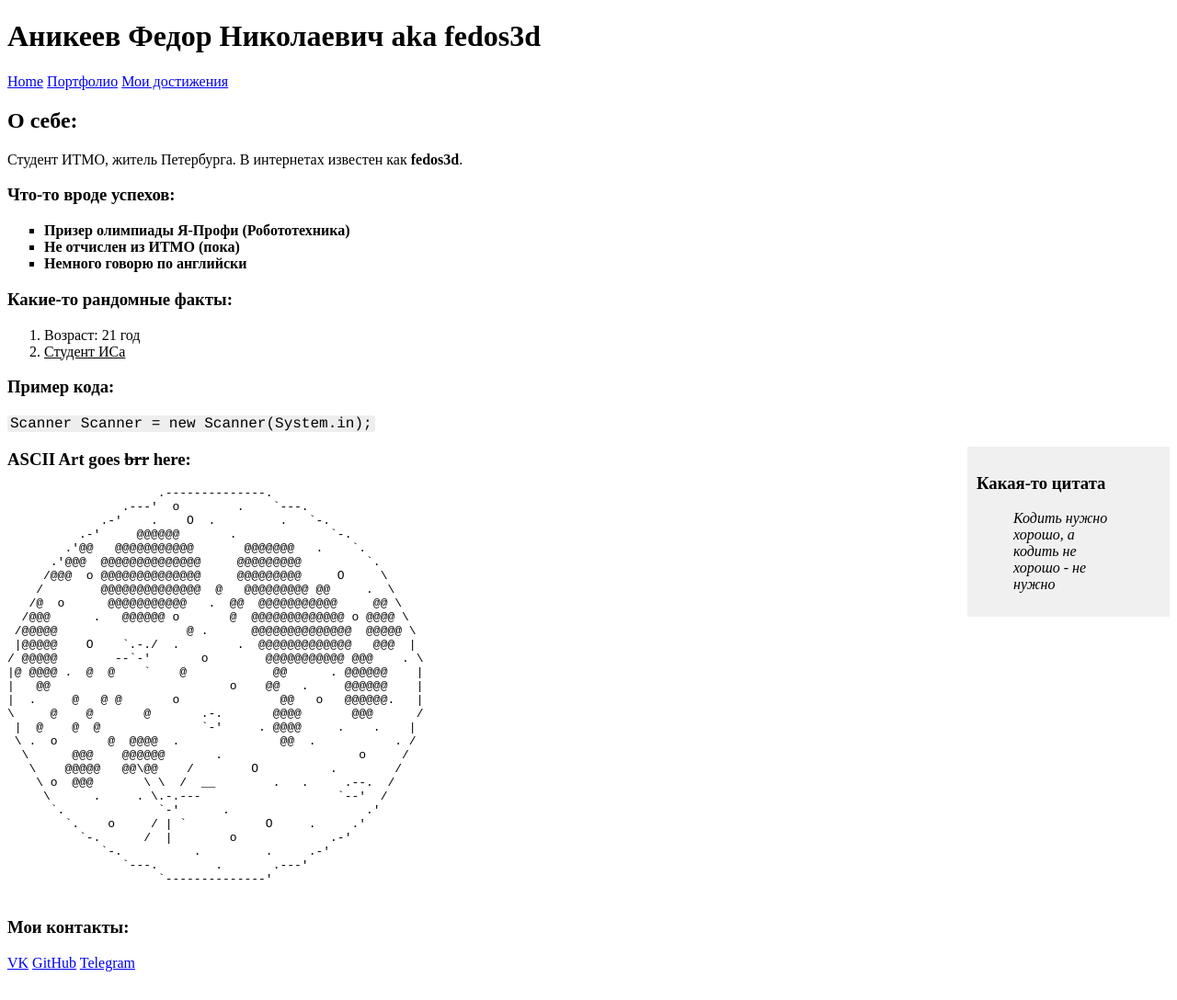
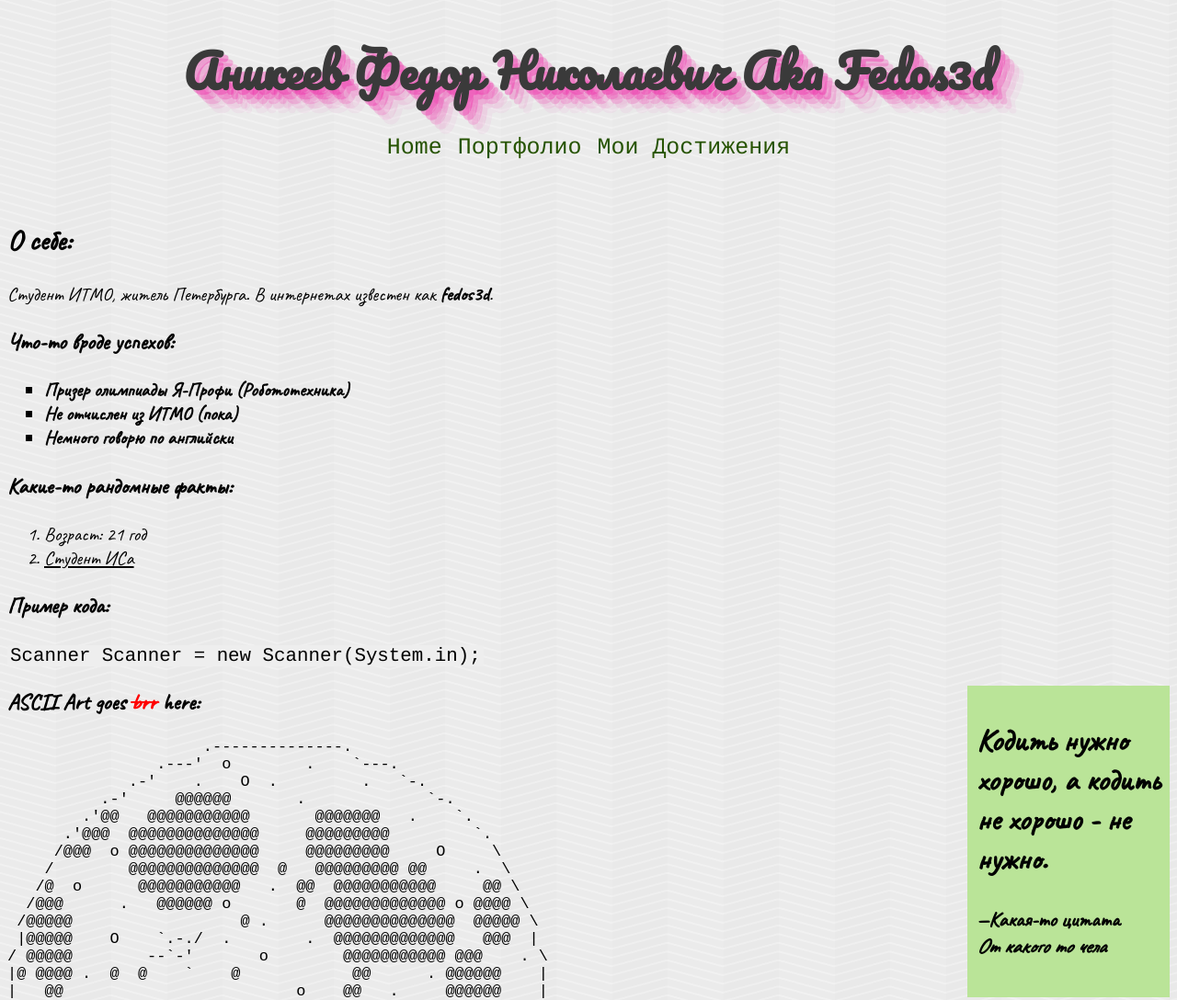
Before and after one commit to fedos3d/itmo_web, a plain HTML site: page index.html in a window 1280 px wide. Shown: the top 1088 px of the page at 92% size. Drawn offline with Linux system fonts and the light colour scheme; a web font is replaced by a local one.

Commit message:
Added smoe css

```diff
--- a/index.html
+++ b/index.html
@@ -6,11 +6,14 @@
     <meta charset="UTF-8">
     <meta name="keywords" content="Федор, Аникеев, резюме, ИТМО, ВК">
     <meta name="description" content="Аникеев Федор Николаевич, Студент ИТМО, группа М333031" >
+    <link rel="preconnect" href="https://fonts.googleapis.com">
+    <link rel="preconnect" href="https://fonts.gstatic.com" crossorigin>
+    <link href="https://fonts.googleapis.com/css2?family=Pacifico&family=Caveat&family=Orelega+One&display=swap" rel="stylesheet">
 </head>
 <body>
-<header>
+<header class="myheader">
     <h1>Аникеев Федор Николаевич aka fedos3d</h1>
-    <nav>
+    <nav class="mynav">
         <a href="index.html">Home</a> <a href="my_portfolio.html">Портфолио</a> <a href="my_achievements.html">Мои достижения</a>
     </nav>
 </header>
@@ -42,10 +45,14 @@
             <code>Scanner Scanner = new Scanner(System.in);</code></p>
     </section>
     <aside>
-        <h3>Какая-то цитата</h3>
-        <blockquote>
-            Кодить нужно хорошо, а кодить не хорошо - не нужно
-        </blockquote>
+        <div class="blockquote-wrapper">
+            <div class="blockquote">
+                <h1>
+                    Кодить нужно хорошо, а кодить не хорошо - не нужно.
+                </h1>
+                <h4>&mdash;Какая-то цитата<br><em>От какого то чела</em></h4>
+            </div>
+        </div>
     </aside>
     <section>
         <h3>ASCII Art goes <del>brr</del> here: </h3>
@@ -85,7 +92,7 @@
 <footer>
 <section>
     <h3>Мои контакты:</h3>
-    <p><a target="_blank" rel="noopener noreferrer" href="https://vk.com/fedos3d">VK</a> <a target="_blank" rel="noopener noreferrer"  href="https://github.com/fedos3d">GitHub</a> <a target="_blank" rel="noopener noreferrer"  href="https://t.me/fedos3d">Telegram</a></p>
+    <p><a class="square" target="_blank" rel="noopener noreferrer" href="https://vk.com/fedos3d">VK</a> <a class="square" target="_blank" rel="noopener noreferrer"  href="https://github.com/fedos3d">GitHub</a> <a class="square" target="_blank" rel="noopener noreferrer"  href="https://t.me/fedos3d">Telegram</a></p>
 </section>
 </footer>
 </body>
--- a/outlines.css
+++ b/outlines.css
@@ -1,3 +1,9 @@
+body {
+    background-image: url("images/subtle_zebra_3d.png");
+    background-repeat: repeat;
+    background-size: initial;
+    font-size: 130%;
+}
 code {
     background-color: #eee;
     border-radius: 3px;
@@ -17,3 +23,63 @@ aside {
     width: 200px;
     float: right;
 }
+.myheader {
+    font-family: "Pacifico", serif;
+    font-size: 120%;
+    line-height: 150%;
+    color: #3a3a3a;
+    #text-shadow: white 1px 1px;
+    text-align: center;
+    text-transform: capitalize;
+    padding: 1%;
+    margin: 1%
+}
+.mynav {
+    font-family: courier, monospace;
+    padding: 1%;
+    margin: 1%;
+}
+a {
+    outline: none;
+    text-decoration: none;
+    padding: 2px 1px 0;
+}
+a:link {
+    color: #265301;
+}
+a:visited {
+    color: #437A16;
+}
+a:focus {
+    border-bottom: 1px solid;
+    background: #BAE498;
+}
+a:hover {
+    border-bottom: 1px solid;
+    background: #CDFEAA;
+}
+a:active {
+    background: #265301;
+    color: #CDFEAA;
+}
+main {
+    font-family: "Caveat", cursive;
+}
+footer {
+    font-family: "Orelega One", cursive;
+    text-align: center;
+}
+header h1 {
+    text-shadow: rgba(240, 46, 170, 0.4) 5px 5px, rgba(240, 46, 170, 0.3) 10px 10px, rgba(240, 46, 170, 0.2) 15px 15px, rgba(240, 46, 170, 0.1) 20px 20px, rgba(240, 46, 170, 0.05) 25px 25px;
+}
+del {
+    color: red;
+}
+aside {
+    font-size: 110%;
+    background-color: #BAE498;
+}
+section {
+    font-size: 100%;
+    #background-color: antiquewhite;
+}
```
Also changed, not shown: images/subtle_zebra_3d.png (added).
